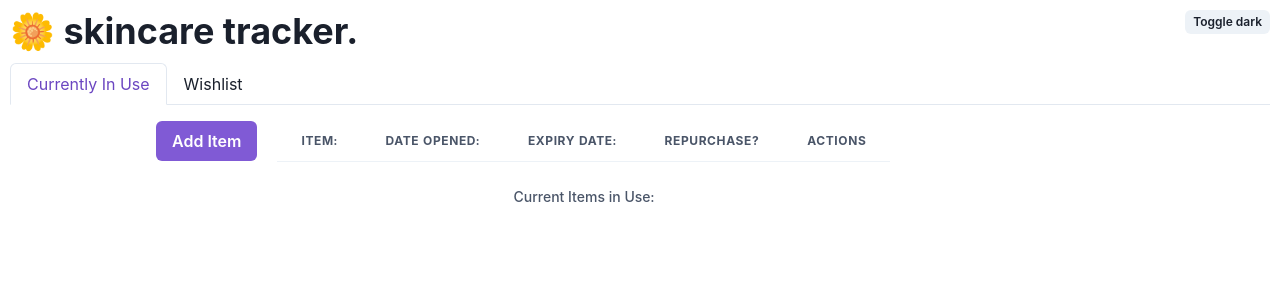
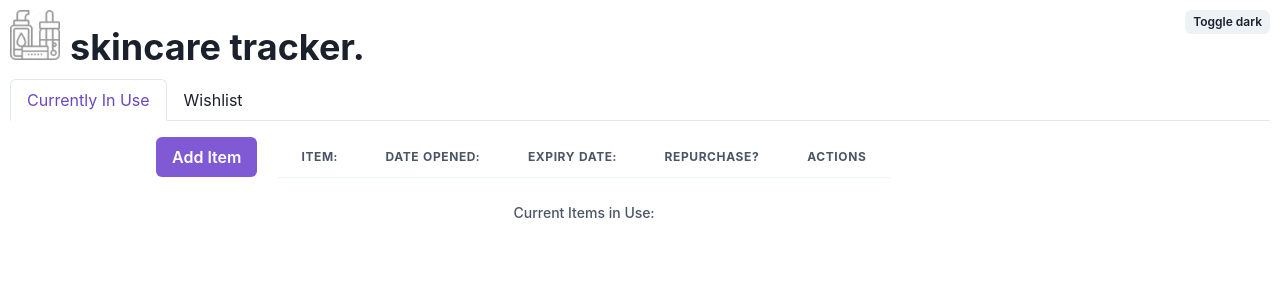
Before and after one commit to vvynz/skincare-tracker, a React (Create React App) app: page / in a window 1280 px wide. Shown: the top 300 px of the page. Built offline with nearby package versions, Linux system fonts and the light colour scheme.

Commit message:
Update logo styling

```diff
--- a/src/Components/NavBar.jsx
+++ b/src/Components/NavBar.jsx
@@ -1,6 +1,9 @@
 import React, { useState } from "react";
 import { useColorMode } from "@chakra-ui/react";
 import { Button, Heading } from "@chakra-ui/react";
+
+import logo1 from "../Assets/logo1.png";
+import logo2 from "../Assets/logo2.png";
 
 import "../Styles/NavBar.scss";
 
@@ -8,10 +11,13 @@ export default function NavBar() {
   const { colorMode, toggleColorMode } = useColorMode();
   return (
     <header>
-      <Heading>🌼 skincare tracker.</Heading>
+      <nav className="navbar">
+        <img className="logo" src={logo2} alt="logo" />
+        <Heading>skincare tracker.</Heading>
+      </nav>
       <Button size="xs" onClick={toggleColorMode}>
         Toggle {colorMode === "light" ? "dark" : "light"}
       </Button>
     </header>
-  )
+  );
 }
--- a/src/Styles/NavBar.scss
+++ b/src/Styles/NavBar.scss
@@ -3,3 +3,15 @@ header {
   justify-content: space-between;
   margin: 10px 10px;
 }
+
+.navbar {
+  display: flex;
+  align-items: baseline;
+}
+
+.logo {
+  margin-right: 10px;
+  width: 50px;
+  // filter: opacity(0.6) drop-shadow(10px 5px 0 rgb(255, 255, 255));
+  filter: brightness(0) invert(0.6);
+}
```
